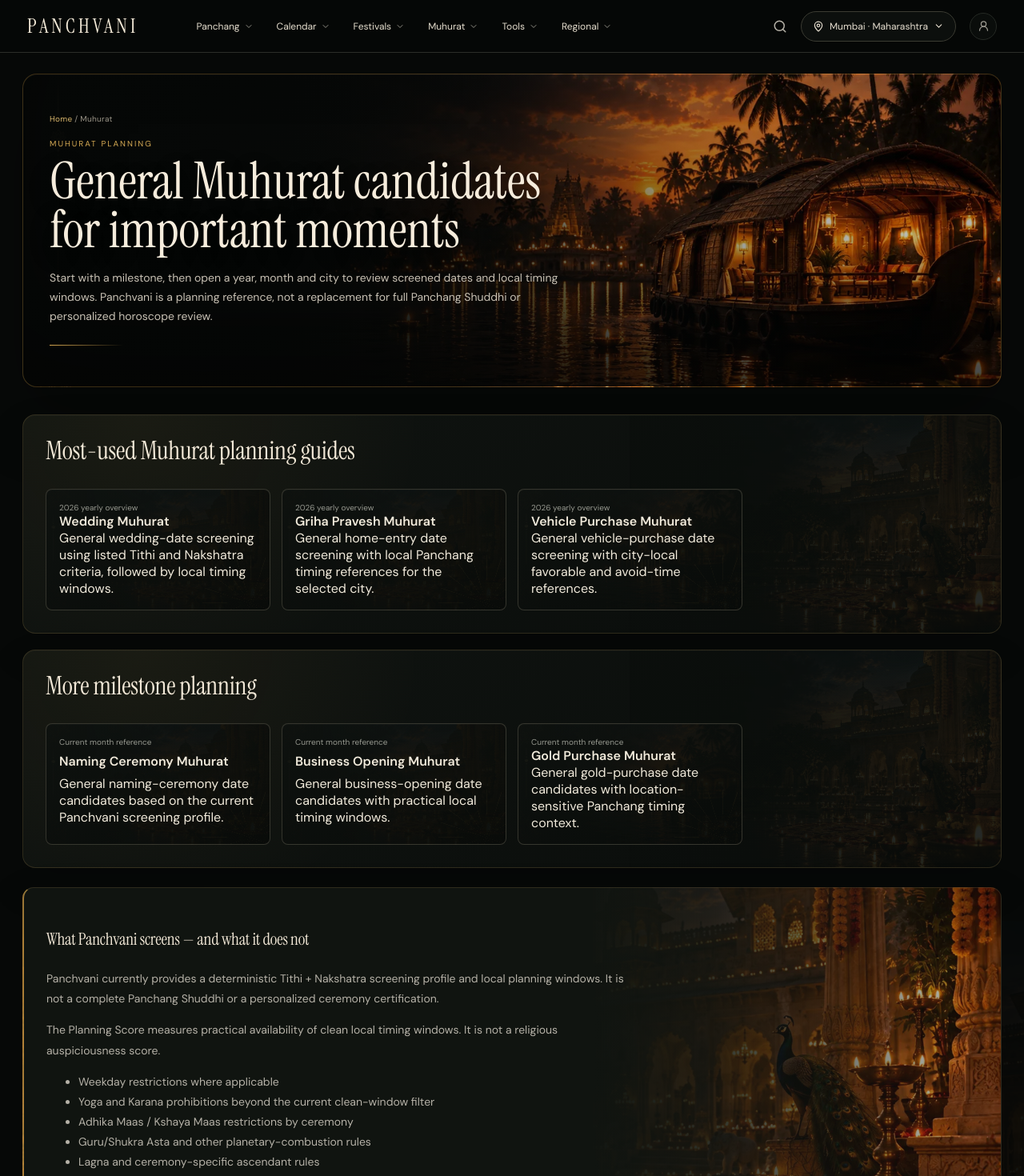
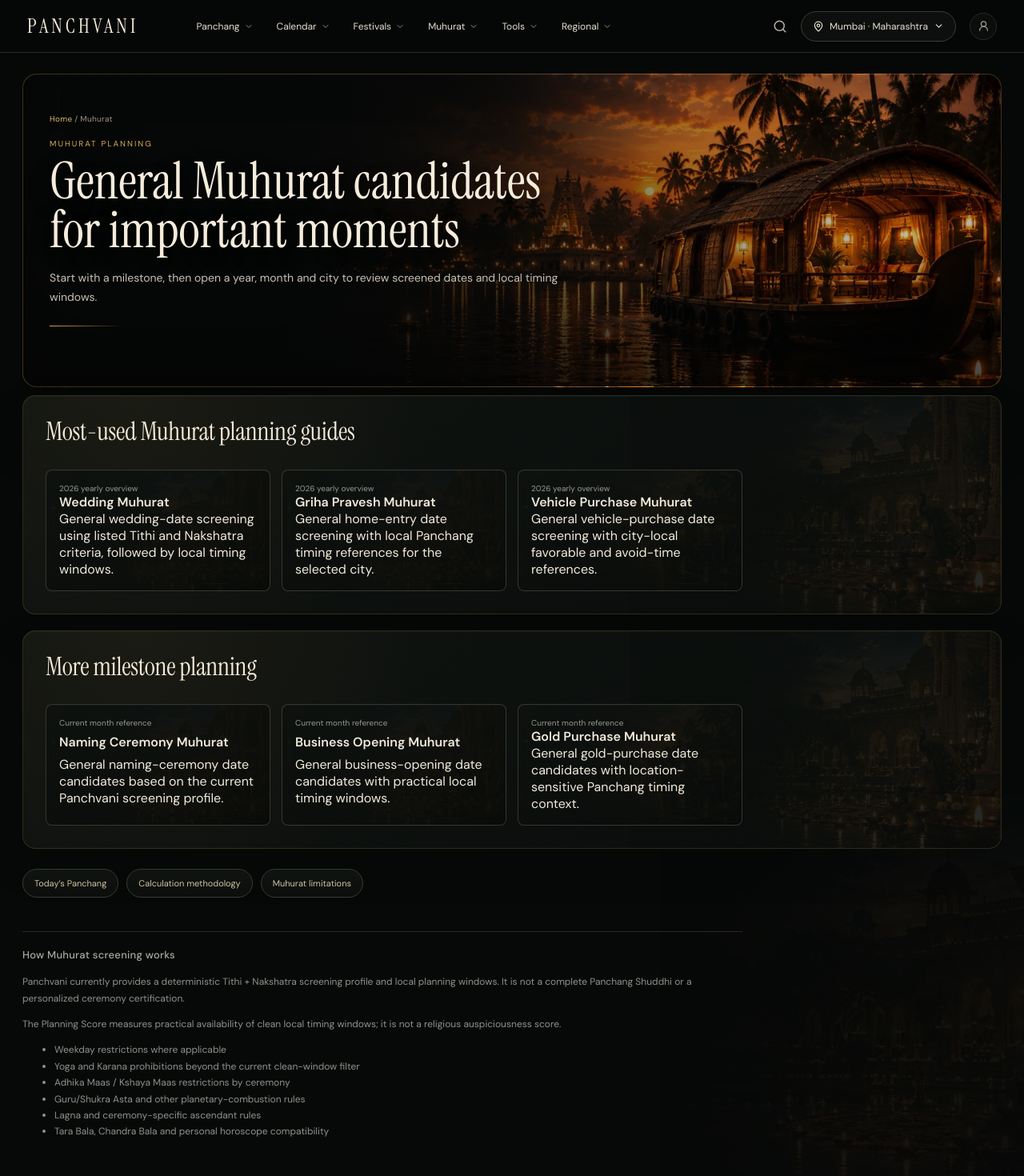
Before and after one commit to SviatF/chanag.xx, a Next.js app: page /muhurat in a window 1280 px wide. Shown: the top 1470 px of the page at 80% size. Built offline with nearby package versions, Linux system fonts and the light colour scheme.

Commit message:
Move Muhurat hub limitations to page end

```diff
--- a/app/muhurat/page.tsx
+++ b/app/muhurat/page.tsx
@@ -1,6 +1,7 @@
 import type {Metadata} from "next";
 import Link from "next/link";
 import Header from "@/components/Header";
+import MethodologyNote from "@/components/MethodologyNote";
 import {cities} from "@/lib/cities";
 import {todayInIndia} from "@/lib/dates";
 import {muhuratRules} from "@/lib/muhurat";
@@ -37,7 +38,7 @@ export default function MuhuratHub(){
     <div className="breadcrumbs"><Link href="/">Home</Link> / Muhurat</div>
     <p className="page-kicker">MUHURAT PLANNING</p>
     <h1 className="page-title">General Muhurat candidates<br/>for important moments</h1>
-    <p className="page-subtitle">Start with a milestone, then open a year, month and city to review screened dates and local timing windows. Panchvani is a planning reference, not a replacement for full Panchang Shuddhi or personalized horoscope review.</p>
+    <p className="page-subtitle">Start with a milestone, then open a year, month and city to review screened dates and local timing windows.</p>
 
     <section className="wide-panel">
       <h2 className="page-title" style={{fontSize:32}}>Most-used Muhurat planning guides</h2>
@@ -49,9 +50,8 @@ export default function MuhuratHub(){
       <div className="city-directory">{entries.filter(([slug])=>!primary.has(slug)).map(([slug,rule])=><Link href={`/muhurat/${slug}/${year}/${month}`} key={slug}><small>Current month reference</small><strong>{rule.title}</strong><span>{descriptions[slug]}</span></Link>)}</div>
     </section>
 
-    <div className="seo-copy"><h2>What Panchvani screens — and what it does not</h2><p>{muhuratScreeningStatement}</p><p>The Planning Score measures practical availability of clean local timing windows. It is not a religious auspiciousness score.</p><ul>{muhuratExcludedFactors.slice(0,6).map(item=><li key={item}>{item}</li>)}</ul></div>
-
     <div className="pill-links"><Link href={`/panchang/${city.slug}`}>Today’s Panchang</Link><Link href="/methodology">Calculation methodology</Link><Link href="/disclaimer">Muhurat limitations</Link></div>
+    <MethodologyNote title="How Muhurat screening works"><p>{muhuratScreeningStatement}</p><p>The Planning Score measures practical availability of clean local timing windows; it is not a religious auspiciousness score.</p><ul>{muhuratExcludedFactors.slice(0,6).map(item=><li key={item}>{item}</li>)}</ul></MethodologyNote>
     <script type="application/ld+json" dangerouslySetInnerHTML={{__html:JSON.stringify(ld)}}/>
   </div></main>;
 }
```
